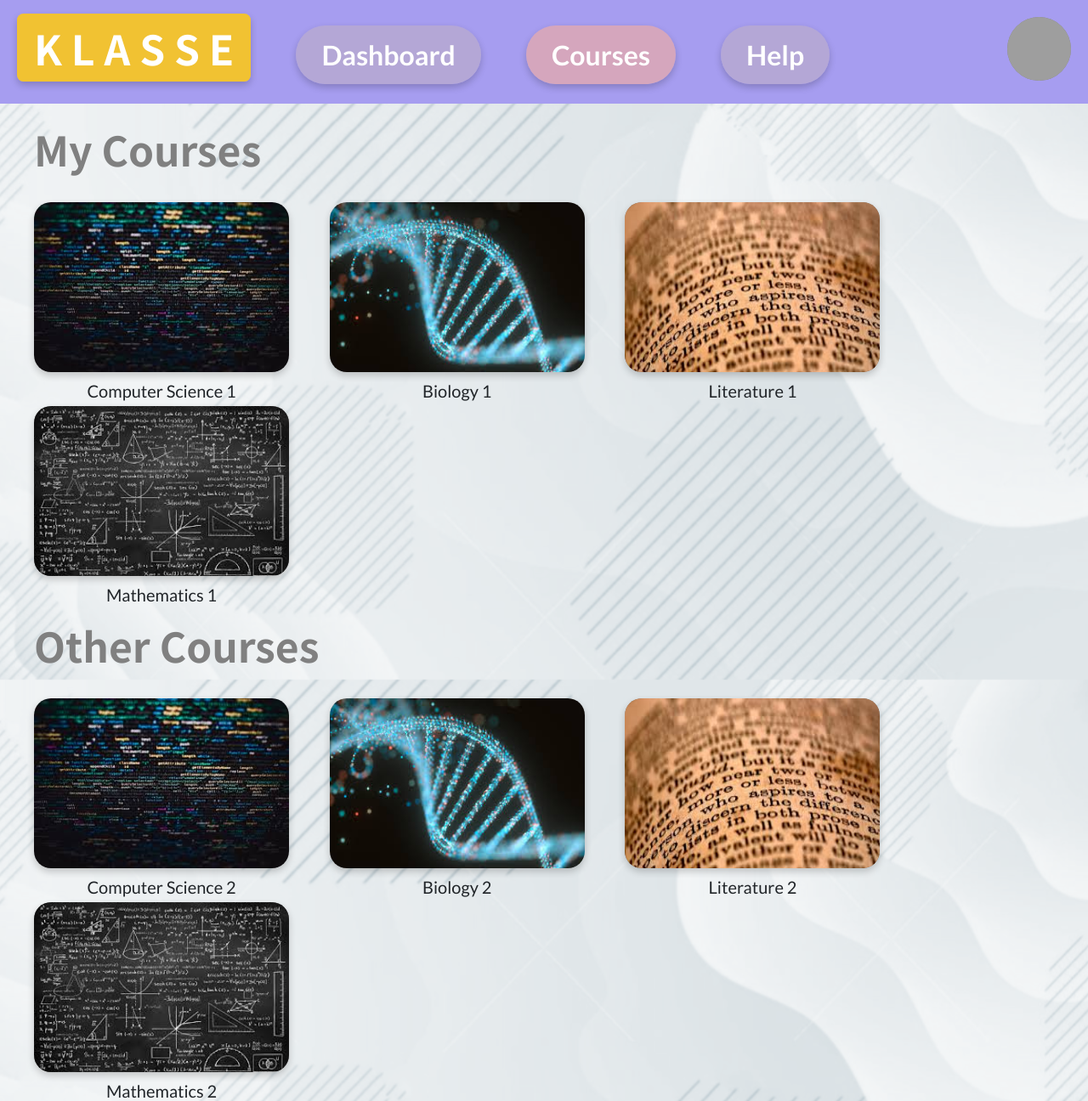
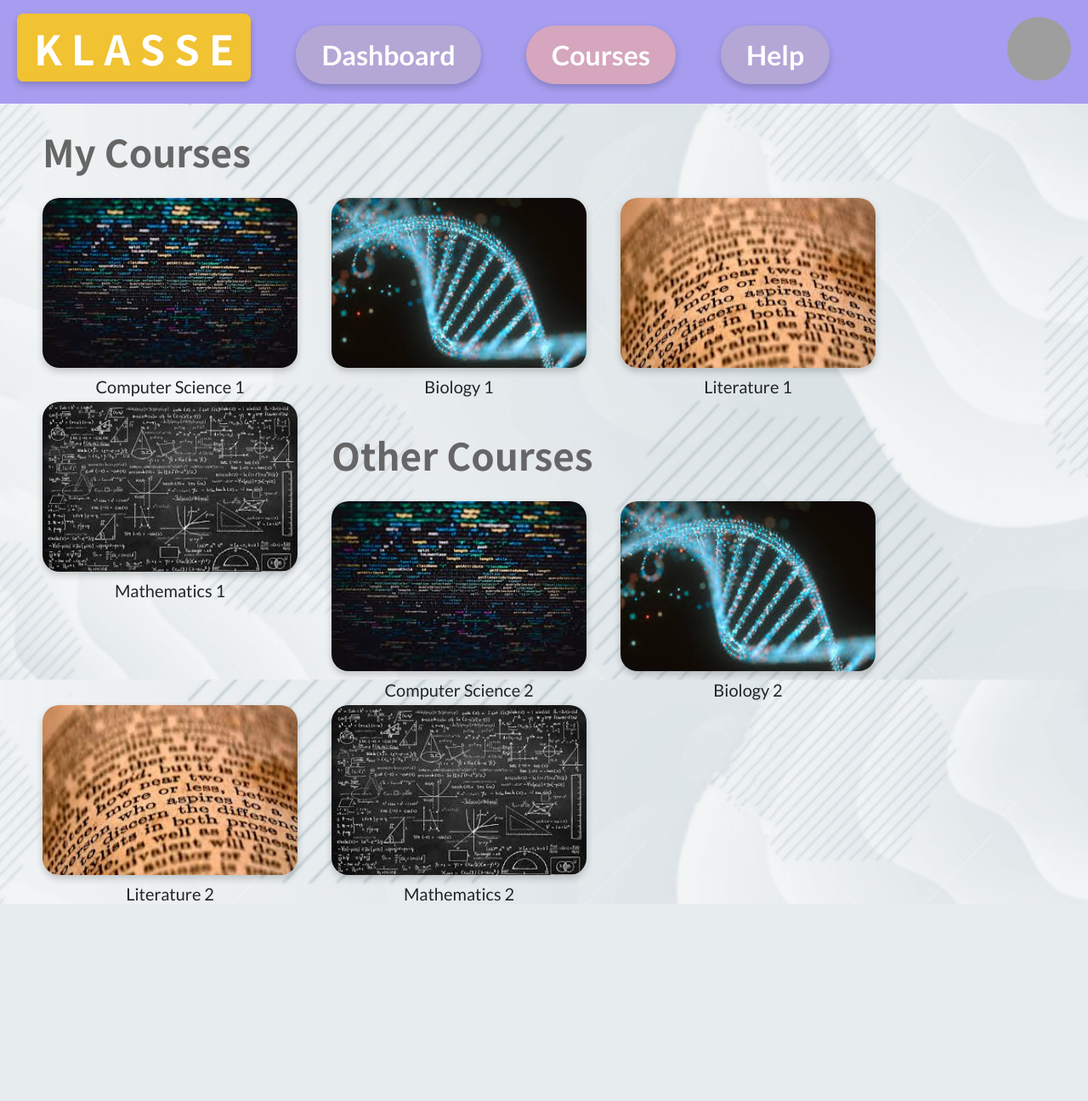
Before and after one commit to pranavh24/Klasse, a Flask app: page /courses in a window 1280 px wide. Shown: the whole page at 85% size. After the commit the page ends 1061 px from the top, so only its background shows below. Run offline with Flask 2, Linux system fonts and the light colour scheme; some libraries are stand-ins or nearby versions; grey boxes are pictures that could not be loaded.

Commit message:
Cleaned up courses page, added profile dropdown menu, added achievements functionality (connected backend to frontend)

```diff
--- a/app.py
+++ b/app.py
@@ -13,11 +13,11 @@ admin = {
     "childName": "John Doe",
     "age": 9,
     "level": "Beginner",
-    "xp": 65,
+    "xp": 45,
     "achievements": [
         "Completed Biology 1 Course",
         "Completed CS 1 Course",
-        "Completed Literature 1 Course",
+        "Completed Literature 1 Course"
     ]
 }
 users.append(admin)
--- a/static/css/courses.css
+++ b/static/css/courses.css
@@ -1,12 +1,18 @@
-div.courses {
-    vertical-align: top;
-    display: inline-block;
+body {
+    background-image: url('../images/Klasse_Background2.png');
+    background-repeat: no-repeat;
+    background-attachment: fixed;
+    background-size: cover;
+}
+
+.course {
+    float: left;
     text-align: center;
     width: 300px;
     height: 200px;
     margin: auto;
     margin-bottom: 20px;
-    margin-left: 40px;
+    margin-right: 40px;
     margin-top: 20px;
     border-radius: 20px;
     box-shadow: 0 4px 8px 0 rgba(0,0,0,0.2);
@@ -18,7 +24,6 @@ img {
     width: 300px;
     height: 200px;
     border-radius: 100px;
-    background-color: grey;
 }
 
 .caption {
@@ -27,7 +32,7 @@ img {
     display: block;
 }
 
-.courses:hover {
+.course:hover {
     box-shadow: 0 4px 8px 0 rgba(0, 0, 0, 0.4), 0 6px 20px 0 rgba(0, 0, 0, 0.4);
     transform: scale(1.01);
 }
--- a/static/css/help.css
+++ b/static/css/help.css
@@ -9,7 +9,7 @@ body {
     background: linear-gradient(90deg, rgb(176, 152, 231) 0%, rgba(125,87,255,1) 100%);
     color: white;
     height: auto;
-    width: 90%;
+    width: 94%;
     margin: auto;
     margin-bottom: 20px;
     height: 100px;
--- a/static/css/static.css
+++ b/static/css/static.css
@@ -80,14 +80,34 @@
 }
 
 .profile {
+    cursor: pointer;
     width: 75px;
     height: 75px;
     margin-right: 20px;
     transition: all 0.3s;
+    float: right;
 }
 
-.profile:hover {
-    filter: brightness(92.5%);
+.dropdown-menu {
+    display: block;
+    margin-top: -30px;
+    margin-left: -50px;
+    visibility: hidden;
+    position: relative;
+    float: right;
+    background-color: #f1f1f1;
+    box-shadow: 0px 8px 16px 0px rgba(0,0,0,0.2);
+}
+
+.dropdown-menu a {
+    color: black;
+    padding: 12px 16px;
+    text-decoration: none;
+    display: block;
+}
+
+.dropdown-menu a:hover {
+    background-color: #ddd;
 }
 
 label {
--- a/static/js/primary.js
+++ b/static/js/primary.js
@@ -1,7 +1,16 @@
+var hoverOnDropdown = false;
+var hoverOnProfile = false;
+
 function updateProgressBar() {
 
     var progress = document.getElementById("progress");
     var progressText = document.getElementById("progress-text");
+
+    var xp = parseInt(progressText.textContent.substring(progressText.textContent.indexOf(':') + 2, progressText.textContent.indexOf('/')));
+    progress.style.width = (xp * 0.01 * (1375 - 15 * 2)) + "px";
+
+    console.log("width = " + progress.style.width);
+
 
     if(getPixelValue(window.getComputedStyle(progress).width) <= 400) {
         progressText.style.paddingLeft = getPixelValue(window.getComputedStyle(progress).width) + 20 + "px";
@@ -15,6 +24,29 @@ function updateProgressBar() {
 
 function getPixelValue(property) {
     return parseInt(property.substring(0, property.indexOf("px")));
+}
+
+function dropdownHover(src, cond) {
+    var dropdown = document.getElementsByClassName('dropdown-menu')[0];
+    var profile = document.getElementsByClassName('profile')[0];
+
+    if(src === dropdown) {
+        hoverOnDropdown = cond;
+
+
+    } else {
+        hoverOnProfile = cond;
+
+    }
+
+    if(dropdown.style.visibility == 'visible' && !hoverOnDropdown && !hoverOnProfile) {
+        dropdown.style.visibility = 'hidden';
+        profile.style.filter = "brightness(100%)"
+
+    } else if(hoverOnDropdown || hoverOnProfile) {
+        dropdown.style.visibility = 'visible';
+        profile.style.filter = "brightness(92.5%)"
+    }
 }
 
 function expandFAQ(faq) {
--- a/templates/courses.html
+++ b/templates/courses.html
@@ -8,7 +8,6 @@
 		<link rel="stylesheet" href="https://stackpath.bootstrapcdn.com/bootstrap/4.4.1/css/bootstrap.min.css" integrity="sha384-Vkoo8x4CGsO3+Hhxv8T/Q5PaXtkKtu6ug5TOeNV6gBiFeWPGFN9MuhOf23Q9Ifjh" crossorigin="anonymous">
 		<!-- CSS stylesheets -->
 		<link rel="stylesheet" href="{{ url_for('static', filename='css/static.css') }}">
-        <link rel="stylesheet" href="{{ url_for('static', filename='css/index.css') }}">
         <link rel="stylesheet" href="{{ url_for('static', filename='css/courses.css') }}">
 		<!-- JavaScripts -->
 		<script type="text/javascript" src="{{ url_for('static', filename='js/primary.js') }}"></script>
@@ -20,50 +19,60 @@
 		<title>Klasse</title>
 	</head>
 
-	<body style="font-family: 'Lato', sans-serif" onload="updateProgressBar()">
-		<nav id="navbar">
+	<body style="font-family: 'Lato', sans-serif">
+		<div id="navbar">
 			<a class="klasse-title" href="/">K L A S S E</a>
 			<a class="navlink" href="/">Dashboard</a>
 			<a class="navlink active" href="/courses">Courses</a>
 			<a class="navlink" href="/help">Help</a>
-			<a href="/profile" style="float: right;"><img class="profile" src="/default_profile.png" alt="profile"></a>
-		</nav>
-	</body>
+			<img class="profile" src="/default_profile.png" alt="profile" onmouseover="dropdownHover(this, true)" onmouseout="dropdownHover(this, false)" onclick="window.open('/profile', '_self')">
+		</div>
 
-    <h1 class="courses-font"> My Courses <h1>
-	<br><br>
-	<div class="courses">
+		<div class="dropdown-menu" onmouseover="dropdownHover(this, true)" onmouseout="dropdownHover(this, false)">
+			<a href="/profile">Profile Settings</a>
+			<a href="/logout">Logout</a>
+		</div>
+
+		<div style="padding-left: 50px; padding-top: 30px;">
+
+			<h1 class="title">My Courses<h1>
+			<div class="course">
 				<img style="border-radius:20px;" src="csimg.jpg"/>
 				<span class="caption">Computer Science 1</span>
 			</div>
-	<div class="courses">
+			<div class="course">
 				<img style="border-radius:20px;" src="bioimg.jpg"/>
 				<span class="caption">Biology 1</span>
 			</div>
-	<div class="courses">
+			<div class="course">
 				<img style="border-radius:20px;" src="litimg.jpg"/>
 				<span class="caption">Literature 1</span>
 			</div>
-	<div class="courses">
+			<div class="course">
 				<img style="border-radius:20px;" src="mimg.jpg"/>
 				<span class="caption">Mathematics 1</span>
 			</div>
-    <h1 class="courses-font"> Other Courses <h1>
-	<br><br>
-	<div class="courses">
+
+			<br><br><br><br><br><br>
+
+			<h1 class="title">Other Courses<h1>
+			<div class="course">
 				<img style="border-radius:20px;" src="csimg.jpg"/>
 				<span class="caption">Computer Science 2</span>
 			</div>
-	<div class="courses">
+			<div class="course">
 				<img style="border-radius:20px;" src="bioimg.jpg"/>
 				<span class="caption">Biology 2</span>
 			</div>
-	<div class="courses">
+			<div class="course">
 				<img style="border-radius:20px;" src="litimg.jpg"/>
 				<span class="caption">Literature 2</span>
 			</div>
-	<div class="courses">
+			<div class="course">
 				<img style="border-radius:20px;" src="mimg.jpg"/>
 				<span class="caption">Mathematics 2</span>
 			</div>
+			<br><br><br><br><br><br>
+		</div>
+	</body>
 </html>
```
Also changed, not shown: templates/help.html (+10 -6 lines), templates/index.html (+69 -15 lines). Lines whose indentation alone changed are shown as unchanged.
